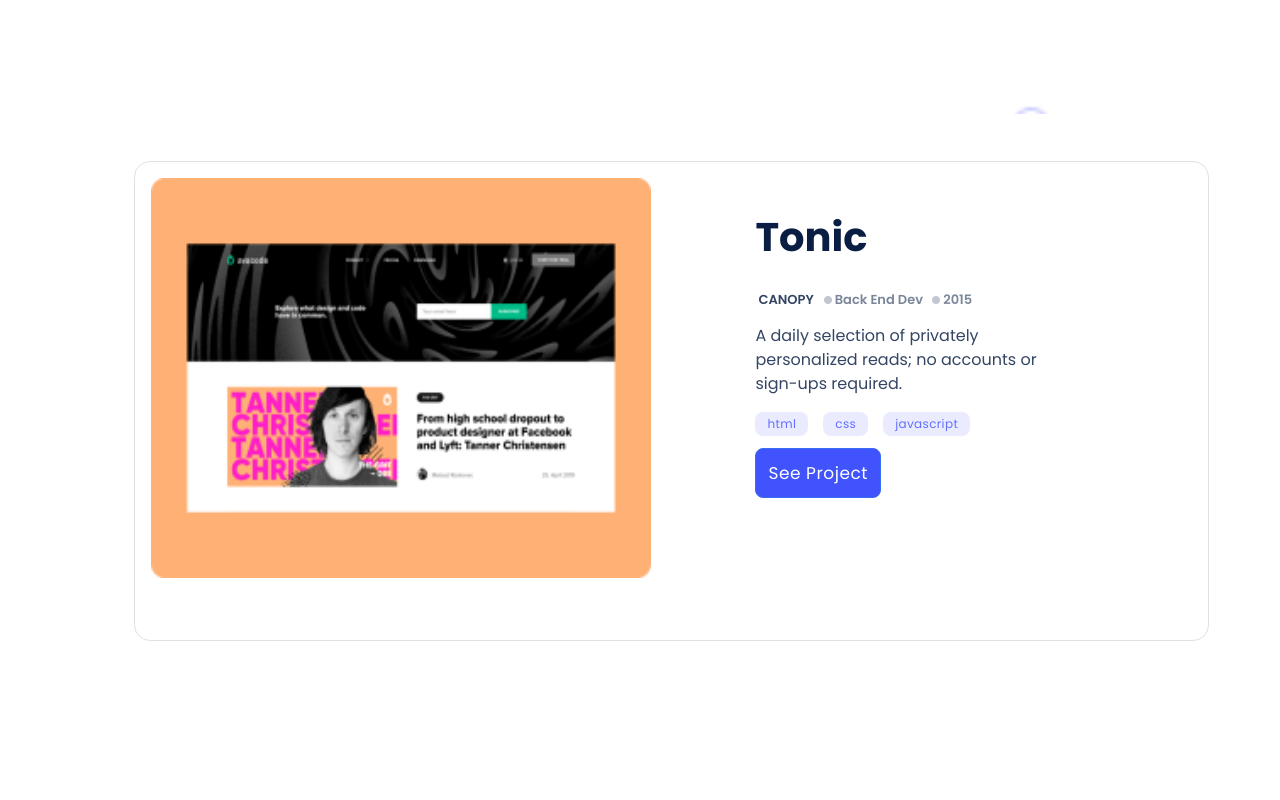
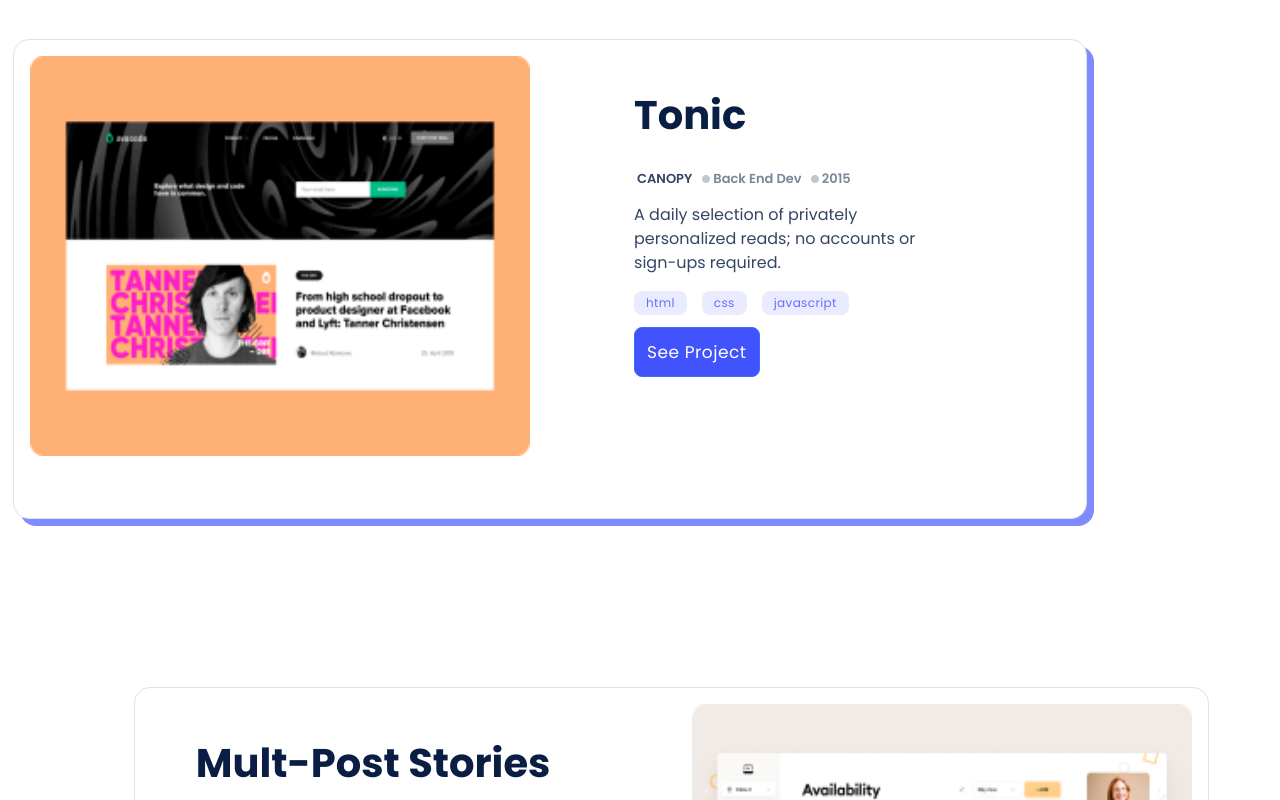
Before and after one commit to Bigizi/Portfolio, a website: page index.html in a window 1280 px wide. In both pictures the pointer is over the element 671 px from the left and 1114 px from the top of the page. Shown: the part 714-1514 px from the top of the page. Drawn offline with Linux system fonts and the light colour scheme.

Commit message:
Add transitions to cards

```diff
--- a/style.css
+++ b/style.css
@@ -519,6 +519,13 @@ a {
     margin-left: 10%;
     margin-right: 20%;
     margin-top: 10%;
+    transition: margin 1s, box-shadow 1s;
+  }
+
+  .second-section:hover,
+  .second-section:focus {
+    margin: 5px;
+    box-shadow: 7px 7px #7f8cff;
   }
 
   .second-section-div {
@@ -573,6 +580,13 @@ a {
     margin-left: 10%;
     margin-right: 20%;
     margin-top: 10%;
+    transition: margin 1s, box-shadow 1s;
+  }
+
+  .third-section:hover,
+  .third-section:focus {
+    margin: 5px;
+    box-shadow: 7px 7px #7f8cff;
   }
 
   .fourth-section {
```
